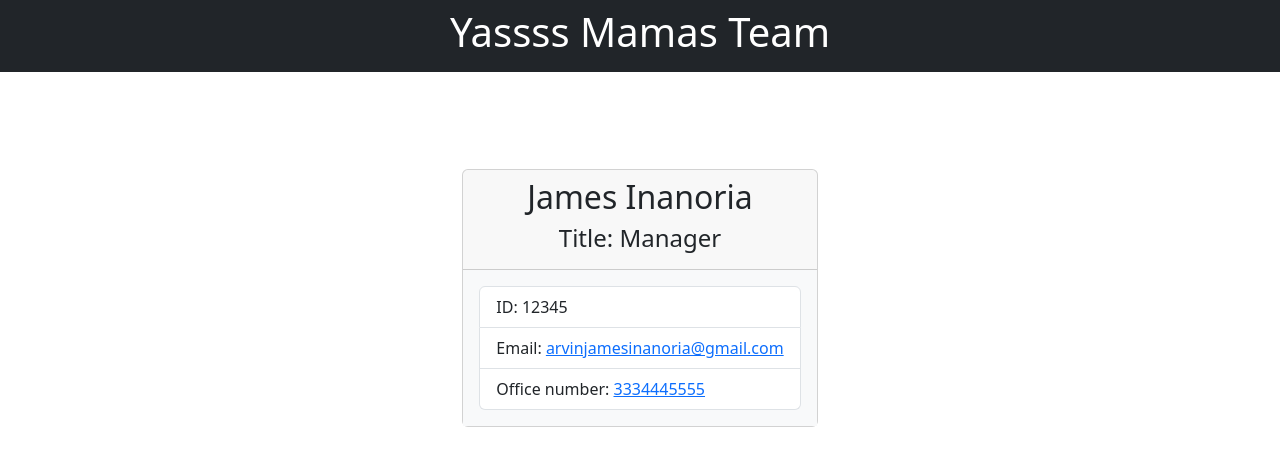
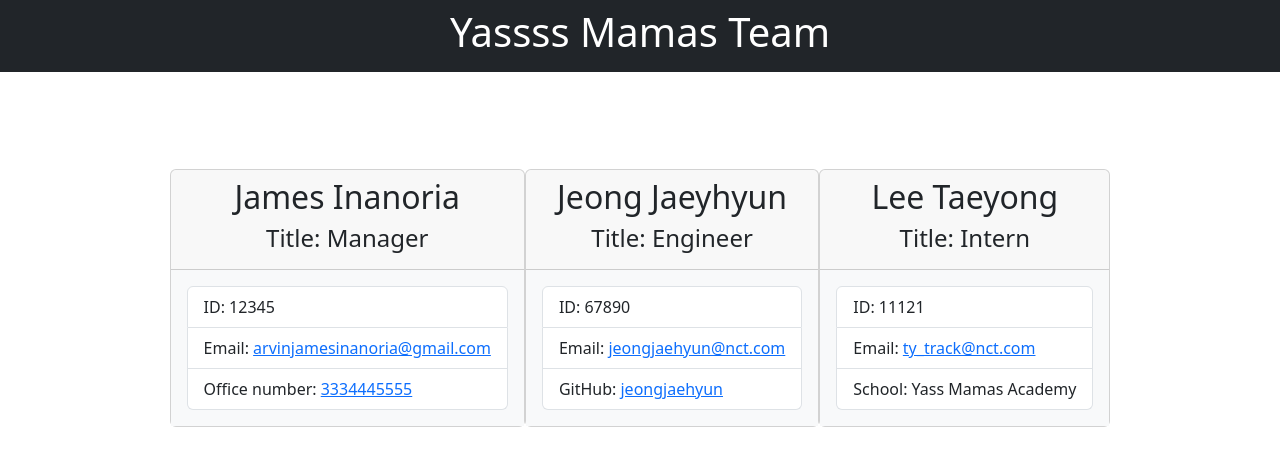
Before and after one commit to jxmesin/C10-ProfileGenerator, a website: page dist/index.html in a window 1280 px wide. Drawn offline with nearby package versions, Linux system fonts and the light colour scheme; a web font is replaced by a local one.

Commit message:
html cards finished

```diff
--- a/dist/index.html
+++ b/dist/index.html
@@ -39,6 +39,37 @@
                     </div>
                 </div>
 
+                <div class="card employee-card engineer-card">
+                    <div class="card-header text-center">
+                        <h2 class="card-title">Jeong Jaeyhyun</h2>
+                        <h4 class="card-title">Title: Engineer</h4>
+                    </div>
+                    <div class="card-body  bg-light">
+                        <ul class="list-group text-dark">
+                            <li class="list-group-item">ID: 67890</li>
+                            <li class="list-group-item">Email: <a href="mailto:jeongjaehyun@nct.com">jeongjaehyun@nct.com</a> </li>
+                            <li class="list-group-item">GitHub: <a href="https://github.com/jeongjaehyun" target="_blank" rel="noopener noreferrer">jeongjaehyun</a></li>
+                        </ul>
+                    </div>
+                </div>
+
+                <div class="card employee-card engineer-card">
+                    <div class="card-header text-center">
+                        <h2 class="card-title">Lee Taeyong</h2>
+                        <h4 class="card-title">Title: Intern</h4>
+                    </div>
+                    <div class="card-body  bg-light">
+                        <ul class="list-group text-dark">
+                            <li class="list-group-item">ID: 11121</li>
+                            <li class="list-group-item">Email: <a href="mailto:ty_track@nct.com">ty_track@nct.com</a> </li>
+                            <li class="list-group-item">School: Yass Mamas Academy</li>
+                        </ul>
+                    </div>
+                </div>
+
+
+
+
 
             </div>
         </div>
```
